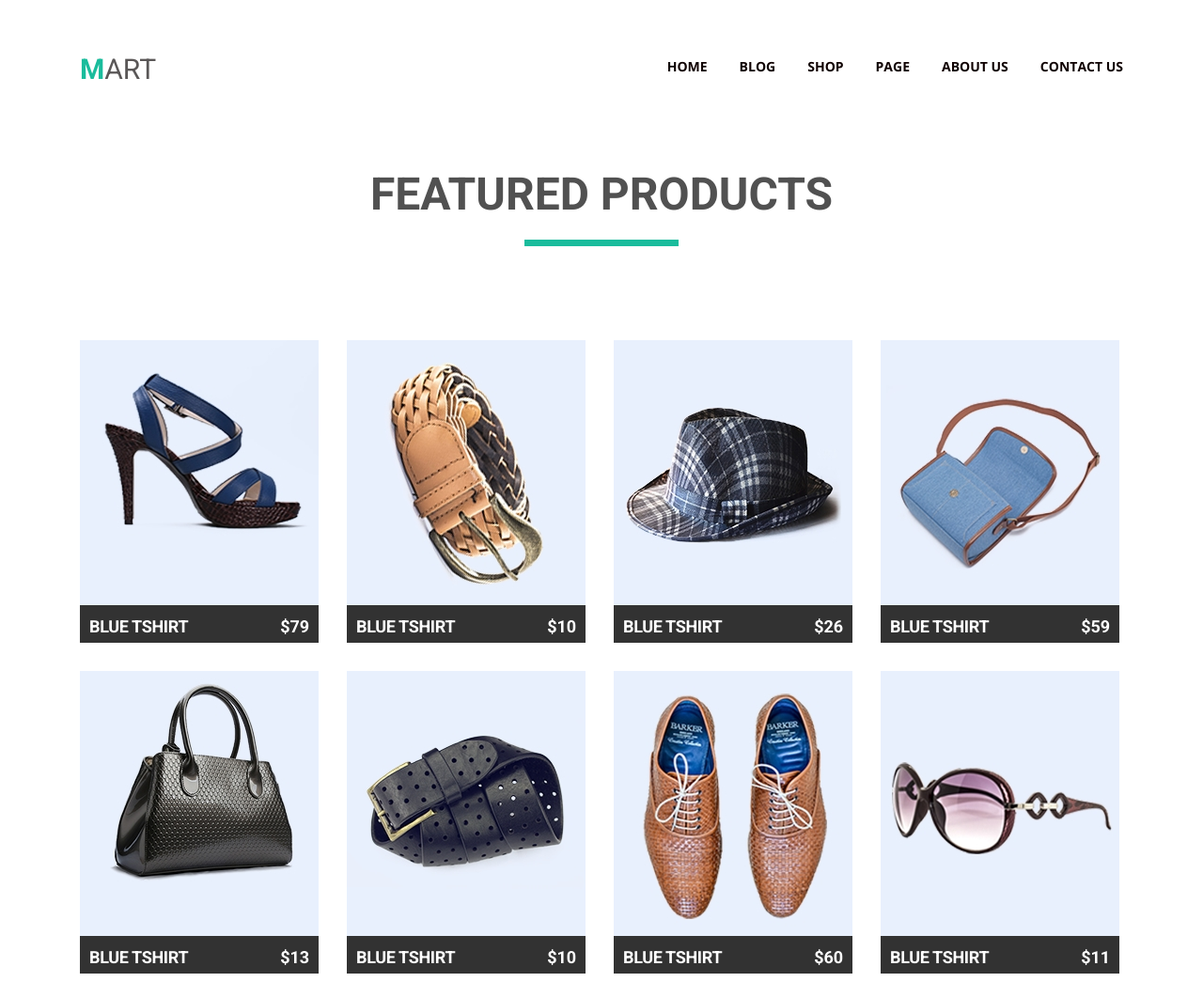
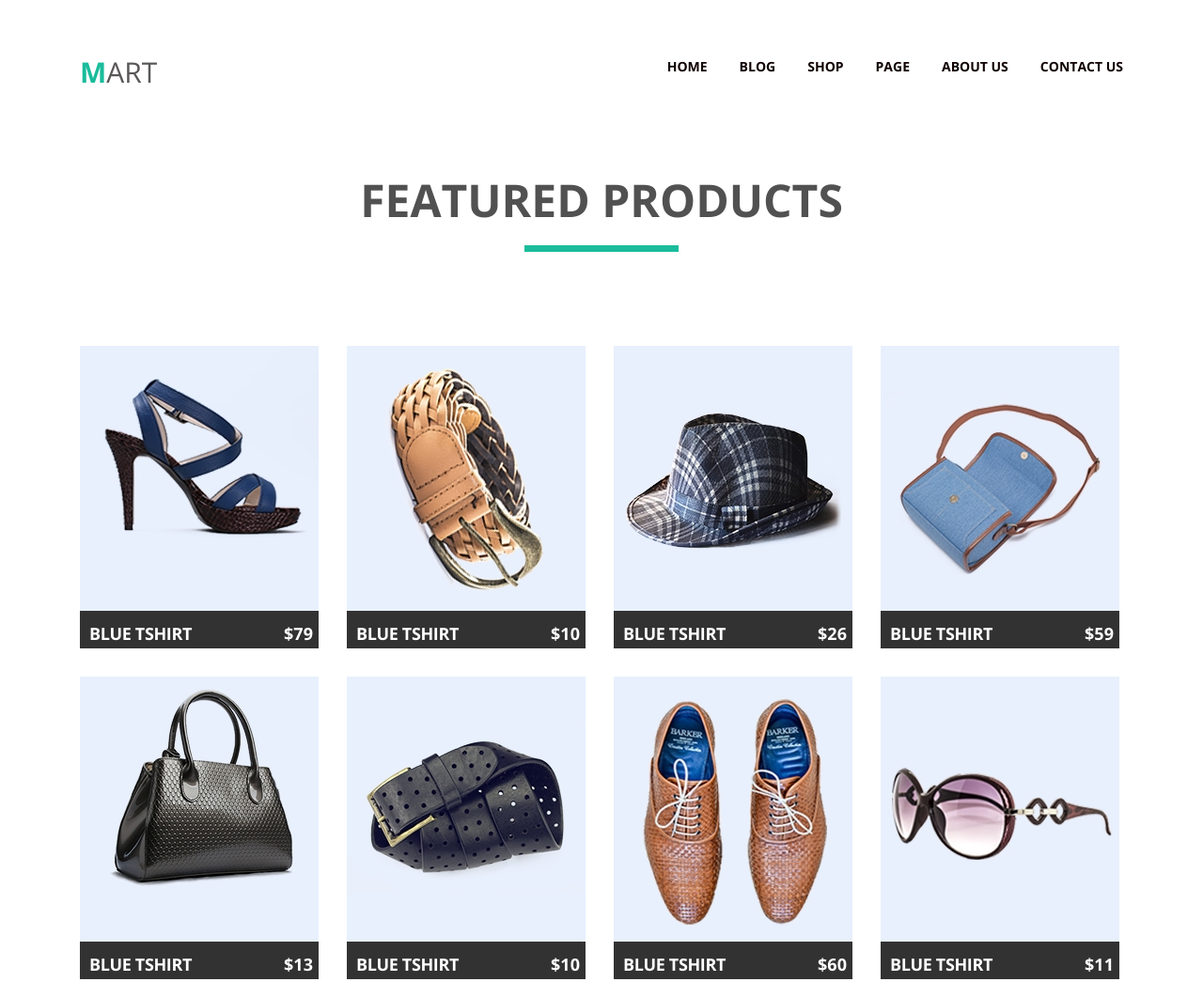
Before and after one commit to zVladis/module-04, a plain HTML site: page index.html in a window 1280 px wide. Shown: the top 1045 px of the page at 94% size. Drawn offline with nearby package versions, Linux system fonts and the light colour scheme.

Commit message:
module-04

```diff
--- a/css/style.css
+++ b/css/style.css
@@ -33,19 +33,16 @@ a {
   margin-top: 40px;
   text-decoration: none;
   color: #555252;
-  font-family: "Roboto";
   font-size: 30px;
   font-weight: 300;
   text-transform: uppercase;
   color: #1abc9c;
-  font-family: "Roboto";
   font-weight: 700;
   float: left;
 }
 
 .logo-latter {
   color: #5a5757;
-  font-family: "Roboto";
   font-weight: 400;
 }
 
@@ -68,7 +65,6 @@ a {
 .link-item {
   /* margin-top: 10px; */
   color: #0f0101;
-  font-family: "Open Sans";
   font-size: 14px;
   font-weight: 700;
   text-decoration: none;
@@ -88,7 +84,6 @@ li:first-child {
   text-align: center;
   margin-top: 100px;
   color: #515151;
-  font-family: "Roboto";
   font-size: 48px;
   font-weight: 700;
   line-height: 32px;
@@ -109,7 +104,6 @@ li:first-child {
 /* SECTION-------------------------------------------------------- */
 .card-bg:hover {
   background-color: rgba(26, 188, 156, 0.5);
-
 }
 
 .card {
@@ -133,7 +127,6 @@ li:first-child {
   display: inline-block;
   margin: 0;
   color: #ffffff;
-  font-family: "Roboto";
   font-size: 18px;
   font-weight: 700;
   text-transform: uppercase;
@@ -152,7 +145,6 @@ li:first-child {
   margin: 0;
   margin-left: 98px;
   color: #ffffff;
-  font-family: "Roboto";
   font-size: 18px;
   font-weight: 700;
   line-height: 32px;
@@ -184,7 +176,6 @@ li:first-child {
   text-align: center;
   margin-top: 100px;
   color: #515151;
-  font-family: "Roboto";
   font-size: 48px;
   font-weight: 700;
   line-height: 32px;
@@ -214,7 +205,6 @@ li:first-child {
 .title-news {
   width: 301px;
   color: #555252;
-  font-family: "Open Sans";
   font-size: 18px;
   font-weight: 700;
   line-height: 26px;
@@ -227,7 +217,6 @@ li:first-child {
   height: 3px;
   margin-top: 14px;
   background-color: #4ec6ab;
-
 }
 
 .descript-news {
@@ -235,7 +224,6 @@ li:first-child {
 
   width: 335px;
   color: #555252;
-  font-family: "Open Sans";
   font-size: 14px;
   font-weight: 400;
   line-height: 26px;
@@ -259,7 +247,6 @@ li:first-child {
   width: 74px;
   height: 14px;
   color: #ffffff;
-  font-family: "Open Sans";
   font-size: 16px;
   font-weight: 300;
   line-height: 26px;
```
